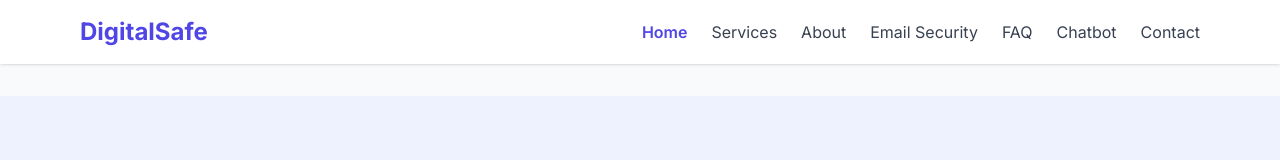
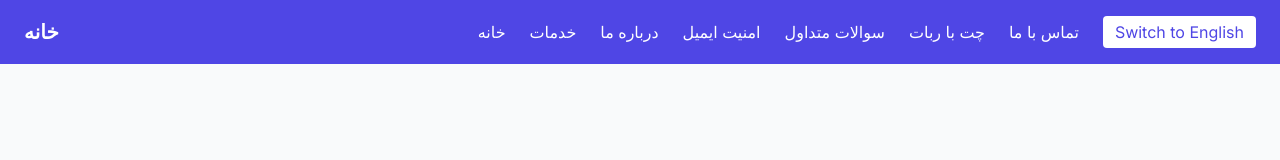
Before and after one commit to FSRahimi/Debug-Pro-Web, a React (Vite) app: page / in a window 1280 px wide. Shown: the top 160 px of the page. Built offline with nearby package versions, Linux system fonts and the light colour scheme.

Commit message:
transalte the content of navagation  section to persion

```diff
--- a/src/components/Navbar.jsx
+++ b/src/components/Navbar.jsx
@@ -1,22 +1,55 @@
+// import React from 'react'
+// import { Link, NavLink } from 'react-router-dom'
+
+// export default function Navbar(){
+//   const linkClass = ({isActive}) => isActive ? 'text-indigo-600 font-semibold' : 'text-gray-700 hover:text-indigo-600'
+//   return (
+//     <nav className="bg-white shadow fixed w-full z-20 top-0">
+//       <div className="max-w-6xl mx-auto px-4 py-4 flex justify-between items-center">
+//         <div className="text-2xl font-bold text-indigo-600">DigitalSafe</div>
+//         <ul className="flex space-x-6">
+//           <li><NavLink to="/" className={linkClass}>Home</NavLink></li>
+//           <li><NavLink to="/services" className={linkClass}>Services</NavLink></li>
+//           <li><NavLink to="/about" className={linkClass}>About</NavLink></li>
+//           <li><NavLink to="/email-security" className={linkClass}>Email Security</NavLink></li>
+//           <li><NavLink to="/faq" className={linkClass}>FAQ</NavLink></li>
+//           <li><NavLink to="/chatbot" className={linkClass}>Chatbot</NavLink></li>
+//           <li><NavLink to="/contact" className={linkClass}>Contact</NavLink></li>
+//         </ul>
+//       </div>
+//     </nav>
+//   )
+// }
+
 import React from 'react'
-import { Link, NavLink } from 'react-router-dom'
+import { Link } from 'react-router-dom'
+import { useTranslation } from 'react-i18next'
 
 export default function Navbar(){
-  const linkClass = ({isActive}) => isActive ? 'text-indigo-600 font-semibold' : 'text-gray-700 hover:text-indigo-600'
+  const { t, i18n } = useTranslation()
+
+  const toggleLanguage = () => {
+    const newLang = i18n.language === 'fa' ? 'en' : 'fa'
+    i18n.changeLanguage(newLang)
+  }
+
   return (
-    <nav className="bg-white shadow fixed w-full z-20 top-0">
-      <div className="max-w-6xl mx-auto px-4 py-4 flex justify-between items-center">
-        <div className="text-2xl font-bold text-indigo-600">DigitalSafe</div>
-        <ul className="flex space-x-6">
-          <li><NavLink to="/" className={linkClass}>Home</NavLink></li>
-          <li><NavLink to="/services" className={linkClass}>Services</NavLink></li>
-          <li><NavLink to="/about" className={linkClass}>About</NavLink></li>
-          <li><NavLink to="/email-security" className={linkClass}>Email Security</NavLink></li>
-          <li><NavLink to="/faq" className={linkClass}>FAQ</NavLink></li>
-          <li><NavLink to="/chatbot" className={linkClass}>Chatbot</NavLink></li>
-          <li><NavLink to="/contact" className={linkClass}>Contact</NavLink></li>
-        </ul>
-      </div>
+    <nav className={`bg-indigo-600 text-white px-6 py-4 flex justify-between items-center ${i18n.language === 'fa' ? 'rtl' : 'ltr'}`}>
+      <div className="text-xl font-bold">{t('nav_home')}</div>
+      <ul className="flex gap-6 items-center">
+        <li><Link to="/" className="hover:underline">{t('nav_home')}</Link></li>
+        <li><Link to="/services" className="hover:underline">{t('nav_services')}</Link></li>
+        <li><Link to="/about" className="hover:underline">{t('nav_about')}</Link></li>
+        <li><Link to="/email" className="hover:underline">{t('nav_email')}</Link></li>
+        <li><Link to="/faq" className="hover:underline">{t('nav_faq')}</Link></li>
+        <li><Link to="/chatbot" className="hover:underline">{t('nav_chatbot')}</Link></li>
+        <li><Link to="/contact" className="hover:underline">{t('nav_contact')}</Link></li>
+        <li>
+          <button onClick={toggleLanguage} className="bg-white text-indigo-600 px-3 py-1 rounded hover:bg-gray-100">
+            {t('switch_lang')}
+          </button>
+        </li>
+      </ul>
     </nav>
   )
 }
--- a/src/i18n/i18n.js
+++ b/src/i18n/i18n.js
@@ -8,6 +8,16 @@ i18n
     resources: {
       en: {
         translation: {
+
+        // navagation nav_home: "Home",
+            nav_services: "Services",
+            nav_about: "About",
+            nav_email: "Email Security",
+            nav_faq: "FAQ",
+            nav_chatbot: "Chatbot",
+            nav_contact: "Contact",
+             switch_lang: "تغییر به فارسی",
+
           // Home page
           digital_safety: "Digital Safety for Afghan Women",
           learn_privacy_tips: "Learn essential tips to protect your privacy and security online.",
@@ -68,6 +78,17 @@ i18n
       },
       fa: {
         translation: {
+
+        // navegation
+            nav_home: "خانه",
+            nav_services: "خدمات",
+            nav_about: "درباره ما",
+            nav_email: "امنیت ایمیل",
+            nav_faq: "سوالات متداول",
+            nav_chatbot: "چت با ربات",
+            nav_contact: "تماس با ما",
+             switch_lang: "Switch to English",
+
           // Home page
           digital_safety: "امنیت دیجیتال برای زنان افغان",
           learn_privacy_tips: "یاد بگیرید چگونه حریم خصوصی و امنیت خود را آنلاین حفظ کنید.",
```
